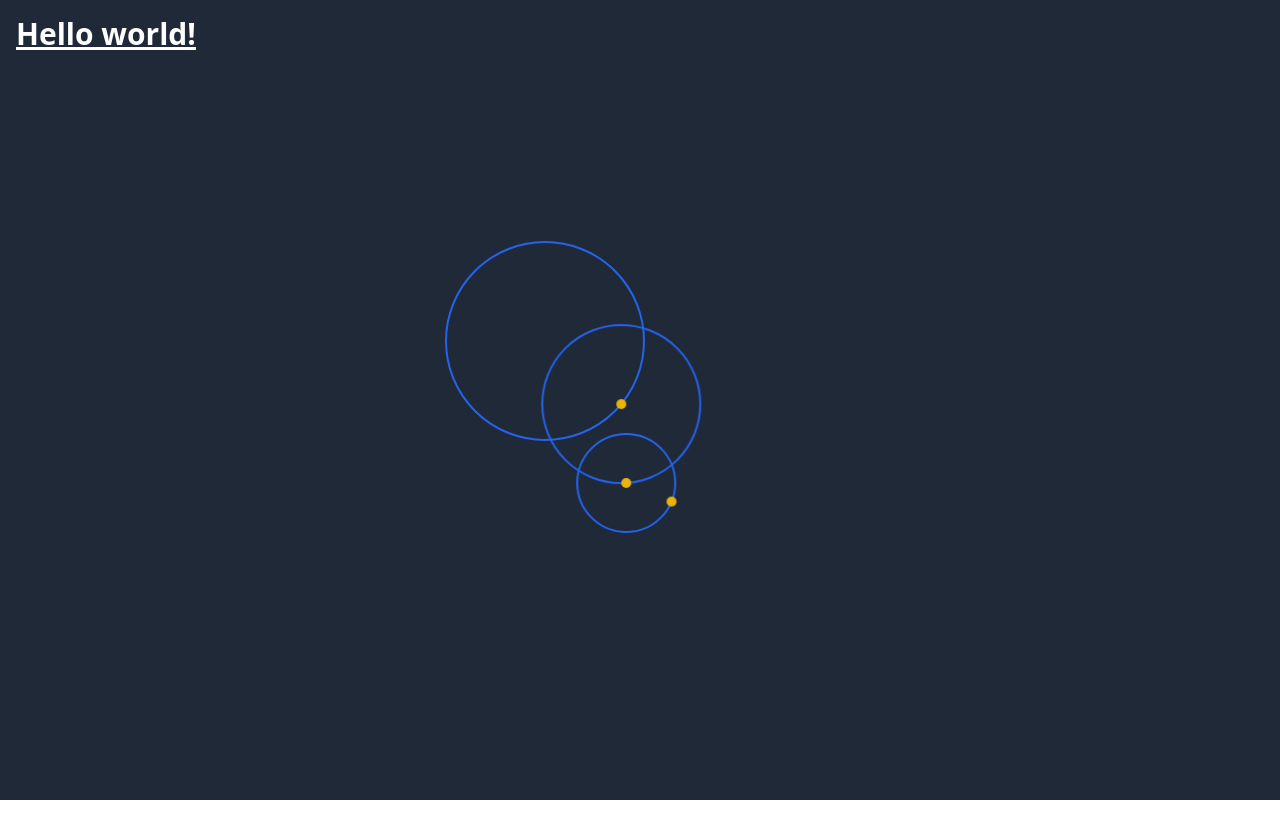
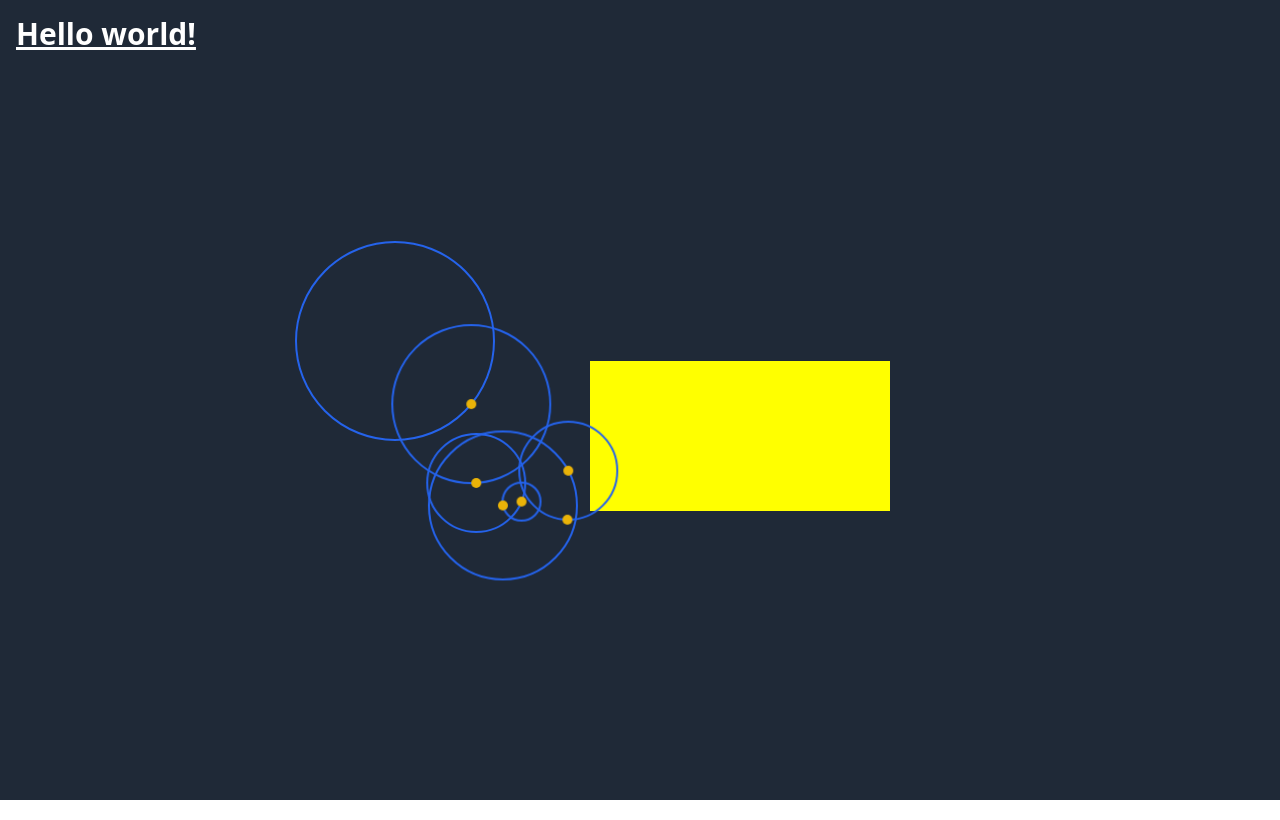
Before and after one commit to gurlanda/draw-in-fourier, a React (Create React App) app: page / in a window 1280 px wide. Built offline with nearby package versions, Linux system fonts and the light colour scheme.

Commit message:
feat: Add a canvas

```diff
--- a/src/App.tsx
+++ b/src/App.tsx
@@ -1,4 +1,5 @@
 import FourierRing from './components/FourierRing';
+import DrawingCanvas from './components/DrawingCanvas';
 
 function App() {
   return (
@@ -20,10 +21,29 @@ function App() {
                 angularVelocityMillisec={3000}
                 radiusPx={50}
                 initialAngleDeg={100}
-              ></FourierRing>
+              >
+                <FourierRing
+                  angularVelocityMillisec={1100}
+                  radiusPx={20}
+                  initialAngleDeg={100}
+                >
+                  <FourierRing
+                    angularVelocityMillisec={-900}
+                    radiusPx={75}
+                    initialAngleDeg={20}
+                  >
+                    <FourierRing
+                      angularVelocityMillisec={-800}
+                      radiusPx={50}
+                      initialAngleDeg={100}
+                    ></FourierRing>
+                  </FourierRing>
+                </FourierRing>
+              </FourierRing>
             </FourierRing>
           </FourierRing>
         </div>
+        <DrawingCanvas />
       </div>
     </div>
   );
--- /dev/null
+++ b/src/components/DrawingCanvas.tsx
@@ -0,0 +1,39 @@
+import React, { useEffect, useRef } from 'react';
+
+const DrawingCanvas: React.FC<{}> = () => {
+  const ref = useRef<HTMLCanvasElement>(null);
+
+  useEffect(() => {
+    if (ref.current) {
+      const context = ref.current.getContext('2d');
+      if (!context) {
+        return;
+      }
+
+      const canvasWidth = ref.current.width;
+      const canvasHeight = ref.current.height;
+
+      const imageData = context.createImageData(canvasWidth, canvasHeight);
+
+      // Loop over all the pixels
+      for (let x = 0; x < canvasWidth; x++) {
+        for (let y = 0; y < canvasHeight; y++) {
+          const pixelIndex = (y * canvasWidth + x) * 4;
+
+          // Set the color of the pixel to be pure green
+          imageData.data[pixelIndex] = 255; // Red component
+          imageData.data[pixelIndex + 1] = 255; // Green component
+          imageData.data[pixelIndex + 2] = 0; // Blue component
+          imageData.data[pixelIndex + 3] = 255; // Alpha component
+        }
+      }
+
+      // Update the canvas
+      context.putImageData(imageData, 0, 0);
+    }
+  });
+
+  return <canvas ref={ref}></canvas>;
+};
+
+export default DrawingCanvas;
```
